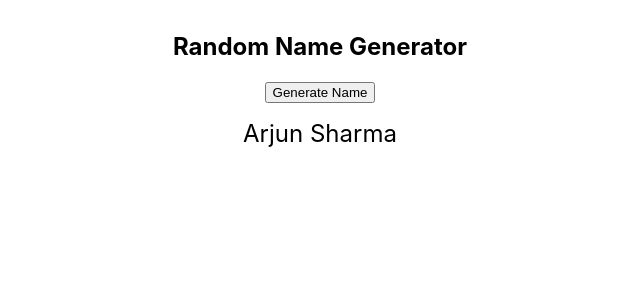
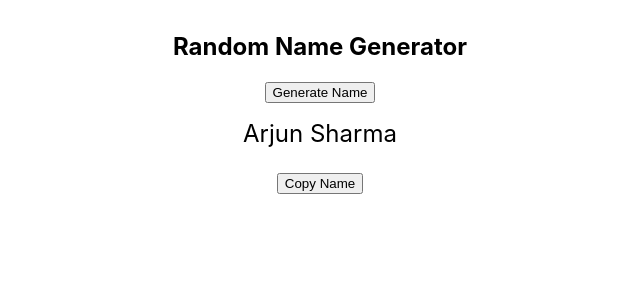
Before and after one commit to Spaceydaisy/random-name-generator, a React (Create React App) app: page / in a window 1280 px wide. Both pictures are taken after a click on the button "Generate Name". Shown: the top 300 px of the page, without its empty margins (320-960 px from the left). Built offline with nearby package versions, Linux system fonts and the light colour scheme.

Commit message:
Added copy-to-clipboard feature

```diff
--- a/src/NameGenerator.js
+++ b/src/NameGenerator.js
@@ -5,19 +5,35 @@ export default function NameGenerator() {
   const lastNames = ["Sharma", "Patel", "Iyer", "Khan", "Das"];
 
   const [name, setName] = useState("");
+  const [copied, setCopied] = useState(false);
 
   function generateName() {
     const randomFirst =
       firstNames[Math.floor(Math.random() * firstNames.length)];
     const randomLast = lastNames[Math.floor(Math.random() * lastNames.length)];
     setName(`${randomFirst} ${randomLast}`);
+    setCopied(false); // reset copied state when new name is generated
+  }
+
+  function copyName() {
+    if (name) {
+      navigator.clipboard.writeText(name);
+      setCopied(true);
+      setTimeout(() => setCopied(false), 1500); // hide message after 1.5s
+    }
   }
 
   return (
     <div style={{ textAlign: "center", marginTop: "2rem" }}>
       <h2>Random Name Generator</h2>
       <button onClick={generateName}>Generate Name</button>
-      {name && <p style={{ fontSize: "1.5rem", marginTop: "1rem" }}>{name}</p>}
+      {name && (
+        <>
+          <p style={{ fontSize: "1.5rem", marginTop: "1rem" }}>{name}</p>
+          <button onClick={copyName}>Copy Name</button>
+          {copied && <p style={{ color: "green" }}>Copied!</p>}
+        </>
+      )}
     </div>
   );
 }
```
Also changed, not shown: 1 other file (tests, documents, lock files or other folders).
